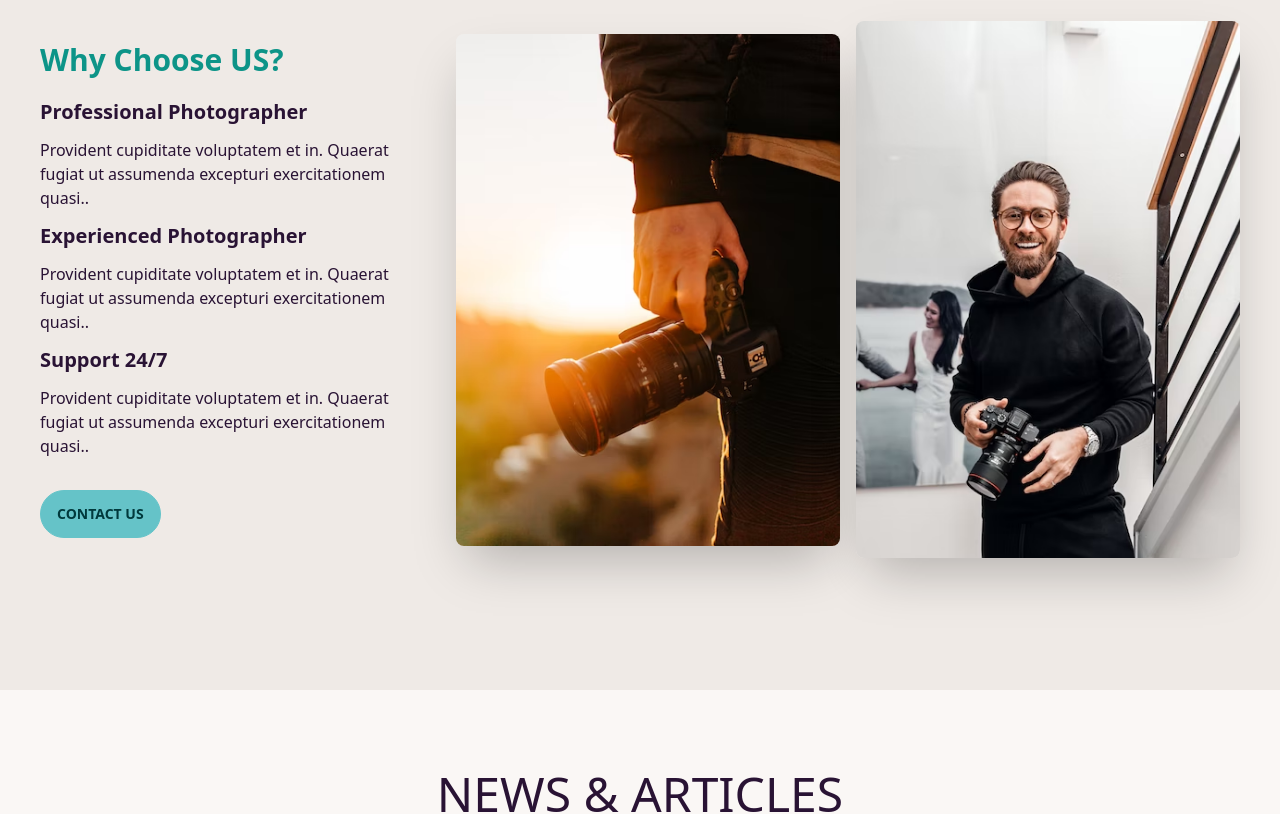
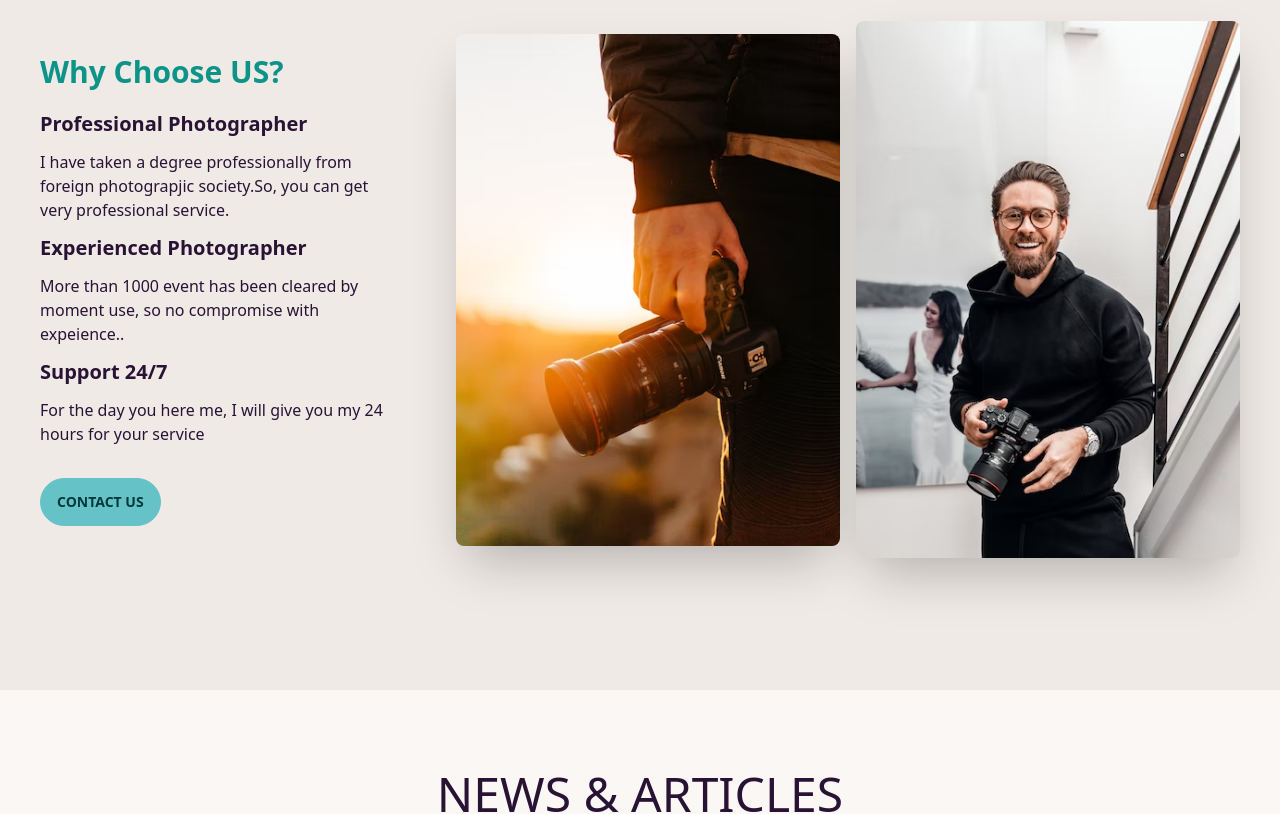
Before and after one commit to Sreemaye44/moment-us-client, a React (Create React App) app: page / in a window 1280 px wide. Shown: the part 1240-2054 px from the top of the page. Built offline with nearby package versions, Linux system fonts and the light colour scheme; no server answers.

Commit message:
some fixation and re-factor

```diff
--- a/src/Pages/Articles/Articles.js
+++ b/src/Pages/Articles/Articles.js
@@ -1,6 +1,6 @@
 import React from 'react';
-import art1 from '../../../src/assets/photo-1625492922105-5914617fd869.avif'
-import art2 from '../../../src/assets/photo-1593106584374-89259e7efb8b.avif'
+import art1 from '../../../src/assets/photo-1513031300226-c8fb12de9ade.avif'
+import art2 from '../../../src/assets/photo-1493863641943-9b68992a8d07.avif'
 import art3 from '../../../src/assets/photo-1516357231954-91487b459602.avif'
 
 const Articles = () => {
--- a/src/Pages/FAQ/FAQ.js
+++ b/src/Pages/FAQ/FAQ.js
@@ -11,11 +11,11 @@ const FAQ = () => {
           <div className='mr-10'>
             <h1 className="text-3xl font-bold my-5 text-teal-600">Why Choose US?</h1>
             <h2 className='font-semibold text-xl'>Professional Photographer </h2>
-            <p className="py-3">Provident cupiditate voluptatem et in. Quaerat fugiat ut assumenda excepturi exercitationem quasi..</p>
+            <p className="py-3">I have taken a degree professionally from foreign photograpjic society.So, you can get very professional service.</p>
             <h2 className='font-semibold text-xl'>Experienced Photographer </h2>
-            <p className="py-3">Provident cupiditate voluptatem et in. Quaerat fugiat ut assumenda excepturi exercitationem quasi..</p>
+            <p className="py-3">More than 1000 event has been cleared by moment use, so no compromise with expeience..</p>
             <h2 className='font-semibold text-xl'>Support 24/7 </h2>
-            <p className="py-3">Provident cupiditate voluptatem et in. Quaerat fugiat ut assumenda excepturi exercitationem quasi..</p>
+            <p className="py-3">For the day you here me, I will give you my 24 hours for your service</p>
             <button className="btn btn-primary my-5">Contact us</button>
           </div>
         </div>
--- a/src/Pages/ShowReview/ShowReview.js
+++ b/src/Pages/ShowReview/ShowReview.js
@@ -32,7 +32,7 @@ const ShowReview = ({service}) => {
           <div className='flex'>
             <p className='px-10'>Rating: {sr.rating}</p>
 
-            <p>{sr.creationDate}</p>
+            <p>{sr.creationDate.substring(0,18).split('T').join(' ')}</p>
           </div>
           <p className='px-10 py-3'>{sr.message}</p>
 
```
